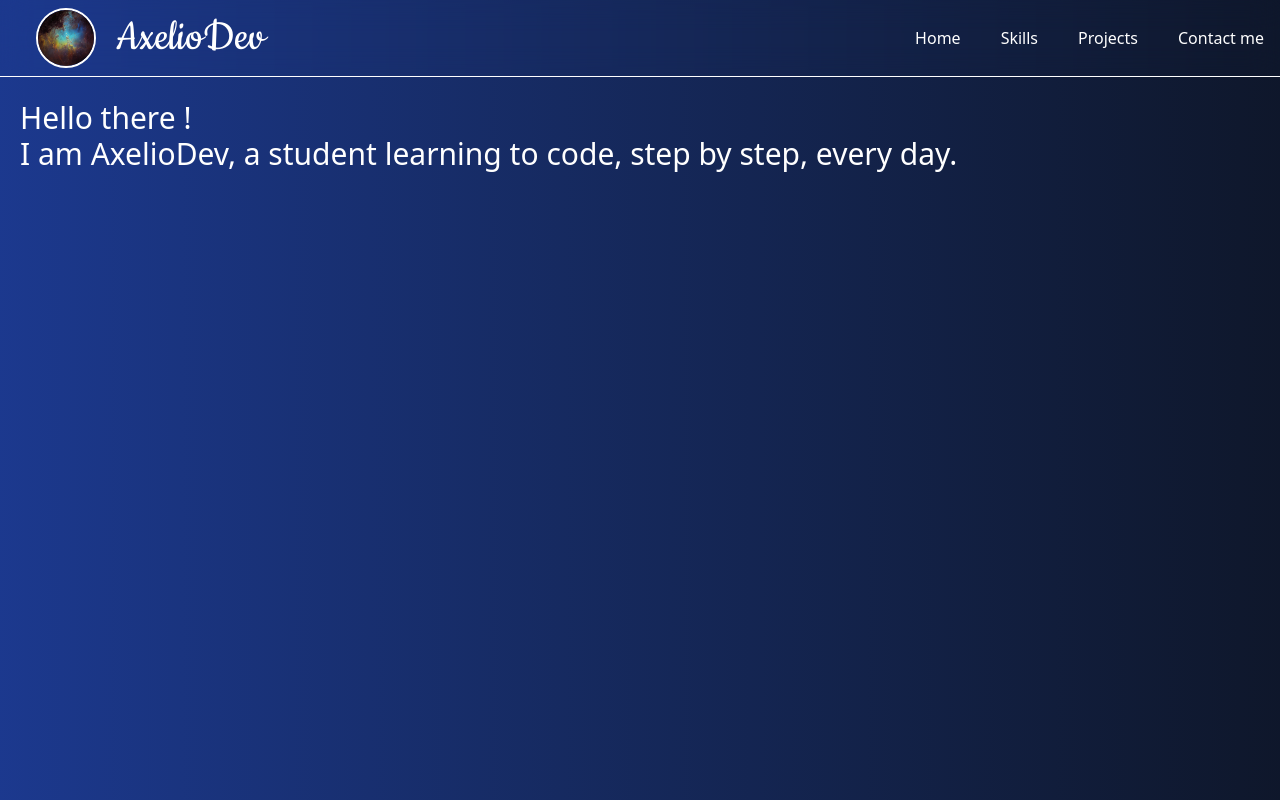
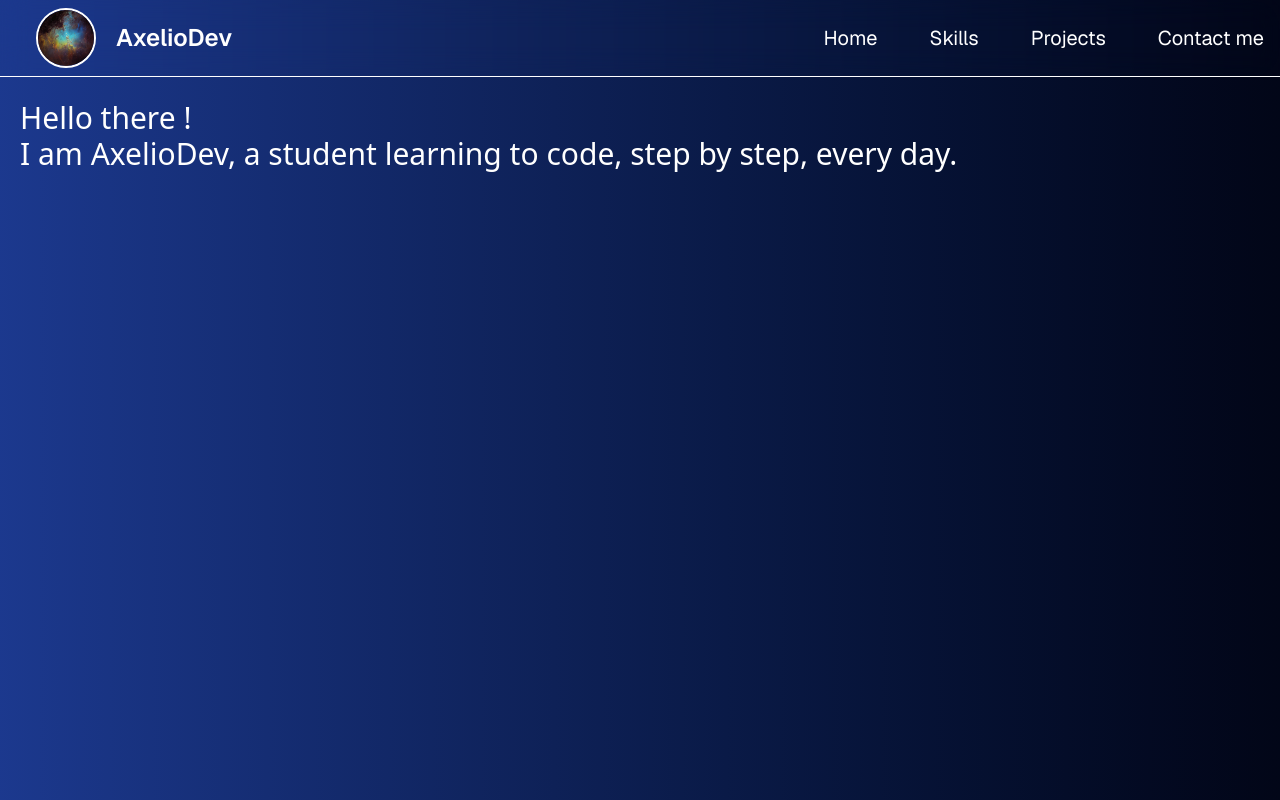
Before and after one commit to axelio-dev/portfolio, a Next.js app: page / in a window 1280 px wide. Built offline with nearby package versions, Linux system fonts and the light colour scheme.

Commit message:
Changing the navbar typography

```diff
--- a/src/app/layout.tsx
+++ b/src/app/layout.tsx
@@ -1,24 +1,15 @@
 import type { Metadata } from "next";
-import { Geist, Geist_Mono, Dancing_Script, Cookie } from "next/font/google";
+import { Geist, Geist_Mono } from "next/font/google";
 import "./globals.css";
 
-const geistSans = Geist({
+export const geistSans = Geist({
   variable: "--font-geist-sans",
   subsets: ["latin"],
+  weight: ["200", "300", "400", "500", "600"],
 });
 
 const geistMono = Geist_Mono({
   variable: "--font-geist-mono",
-  subsets: ["latin"],
-});
-
-export const dancingScript = Dancing_Script({
-  weight: ["500"],
-  subsets: ["latin"],
-});
-
-export const cookie = Cookie({
-  weight: ["400"], // Regular
   subsets: ["latin"],
 });
 
@@ -36,7 +27,7 @@ export default function RootLayout({
   return (
     <html lang="en">
       <body
-        className={`${geistSans.variable} ${geistMono.variable}antialiased bg-linear-to-r from-blue-900 to-slate-900 dark`}
+        className={`${geistSans.variable} ${geistMono.variable}antialiased bg-linear-to-r from-blue-900 to-slate-950 dark`}
       >
         {children}
       </body>
--- a/src/ui/logo.tsx
+++ b/src/ui/logo.tsx
@@ -1,5 +1,5 @@
 import Image from "next/image";
-import { dancingScript, cookie } from "../app/layout";
+import { geistSans } from "../app/layout";
 
 export default function Logo() {
   return (
@@ -11,7 +11,9 @@ export default function Logo() {
         width={1000}
         height={1000}
       />
-      <h2 className={`text-white ml-5 text-5xl ${cookie.className}`}>
+      <h2
+        className={`text-white ml-5 text-2xl font-semibold ${geistSans.className}`}
+      >
         AxelioDev
       </h2>
     </div>
--- a/src/ui/navbar.tsx
+++ b/src/ui/navbar.tsx
@@ -1,3 +1,4 @@
+import { geistSans } from "@/app/layout";
 import Logo from "./logo";
 import NavbarItem from "./NavbarItem";
 
@@ -8,7 +9,9 @@ export default function Navbar() {
         <div className="flex items-center">
           <Logo />
         </div>
-        <div className="flex items-center gap-10">
+        <div
+          className={`flex items-center gap-13 text-xl ${geistSans.className}`}
+        >
           <NavbarItem href="#home" text="Home" />
           <NavbarItem href="#skills" text="Skills" />
           <NavbarItem href="#projects" text="Projects" />
```
